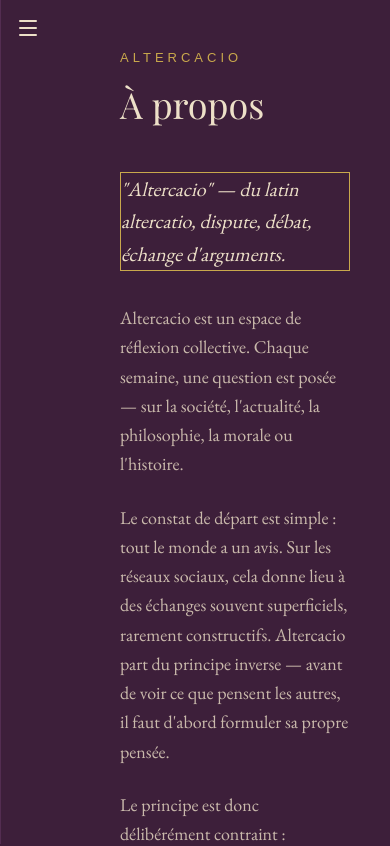
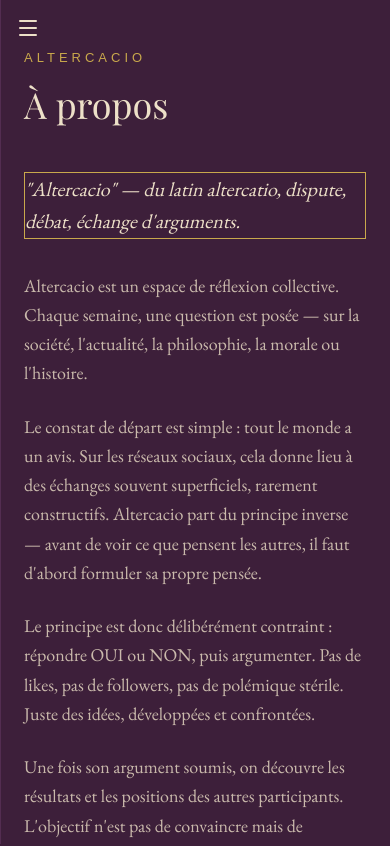
Before and after one commit to Luks-85/altercacio, a Next.js app: page /a-propos in a window 390 px wide. Shown: the top 846 px of the page. Built offline with nearby package versions, Linux system fonts and the light colour scheme; a web font is replaced by a local one.

Commit message:
Fix mobile 2

```diff
--- a/app/a-propos/page.js
+++ b/app/a-propos/page.js
@@ -2,8 +2,8 @@ import Link from 'next/link'
 
 export default function APropos() {
   return (
-    <main className="min-h-screen px-6 md:px-16 py-12"
-      style={{paddingLeft: '120px', paddingRight: '40px', backgroundColor: '#3D1F3A' }}>
+    <main className="min-h-screen px-6 md:pl-32 md:pr-10 py-12"
+      style={{ backgroundColor: '#3D1F3A' }}>
       <div className="max-w-3xl mx-auto">
         <p style={{ color: '#C9A84C', letterSpacing: '4px', fontSize: '13px' }}
           className="uppercase mb-4">
--- a/app/admin/AdminClient.js
+++ b/app/admin/AdminClient.js
@@ -59,8 +59,8 @@ async function verifierMotDePasse() {
 
 if (!connecte) {
   return (
-    <main className="min-h-screen px-6 md:px-16 py-12"
-      style={{paddingLeft: '120px', paddingRight: '40px', backgroundColor: '#3D1F3A' }}>
+   <main className="min-h-screen px-6 md:pl-32 md:pr-10 py-12"
+      style={{ backgroundColor: '#3D1F3A' }}>
       <div className="flex flex-col gap-4 max-w-sm w-full">
         <p style={{ color: '#C9A84C', letterSpacing: '4px', fontSize: '13px' }}
           className="uppercase text-center mb-4">
@@ -91,7 +91,7 @@ if (!connecte) {
   )
 }
   return (
-    <main className="min-h-screen px-16 py-12"
+    <main className="min-h-screen px-6 md:pl-32 md:pr-10 py-12"
       style={{ backgroundColor: '#3D1F3A' }}>
 
       <p style={{ color: '#C9A84C', letterSpacing: '4px', fontSize: '13px' }}
--- a/app/histoire/page.js
+++ b/app/histoire/page.js
@@ -8,8 +8,8 @@ export default async function Histoire() {
     .order('numero', { ascending: false })
 
   return (
-    <main className="min-h-screen px-6 md:px-16 py-12"
-      style={{paddingLeft: '120px', paddingRight: '40px', backgroundColor: '#3D1F3A' }}>
+    <main className="min-h-screen px-6 md:pl-32 md:pr-10 py-12"
+      style={{ backgroundColor: '#3D1F3A' }}>
 
       <p style={{ color: '#C9A84C', letterSpacing: '4px', fontSize: '13px' }}
         className="uppercase mb-4">
@@ -22,7 +22,7 @@ export default async function Histoire() {
       </h1>
 
       <div className="grid gap-4"
-        style={{ gridTemplateColumns: 'repeat(auto-fill, minmax(500px, 1fr))' }}>
+        style={{ gridTemplateColumns: 'repeat(auto-fill, minmax(280px, 1fr))' }}>
         {questions?.map(q => (
           <Link href={`/histoire/${q.id}`} key={q.id}
             className="flex items-center justify-between p-6 group"
```
